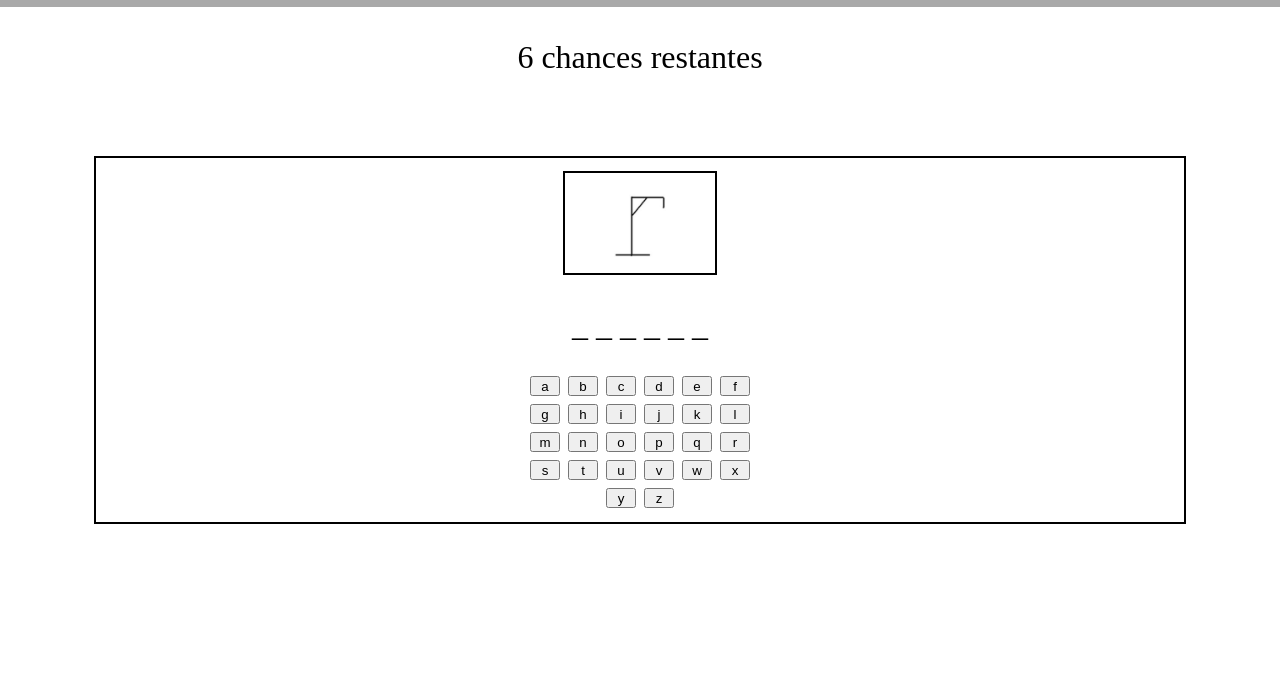
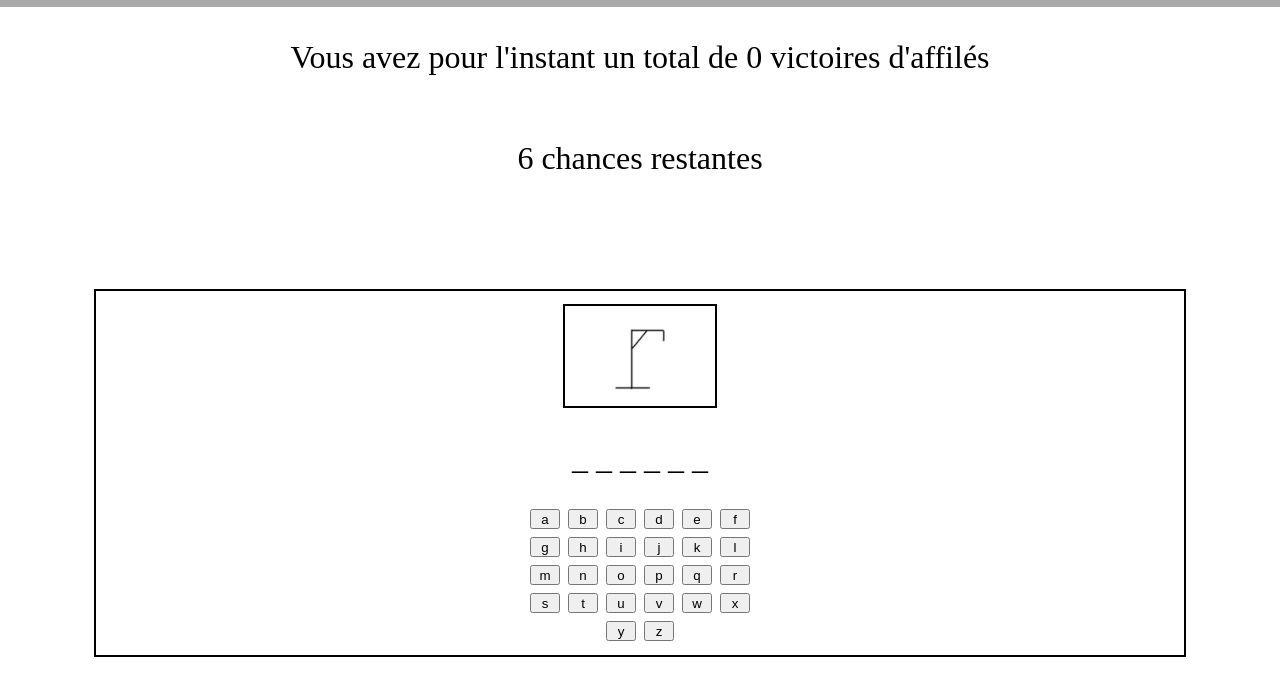
Before and after one commit to Davit-Ners/Hangman-in-TypeScript, a website with bundled scripts: page src/index.html in a window 1280 px wide. Shown: the part 127-800 px from the top of the page. Built offline with nearby package versions, Linux system fonts and the light colour scheme.

Commit message:
Mise en place d'un système de score avec le nombre de victoires d'affilés

```diff
--- a/src/index.html
+++ b/src/index.html
@@ -18,8 +18,10 @@
     <main>
 
         <img class="victoire" id="victoire" src="../img/victoire.png" alt="">
-
-        <p id="chances"></p>
+        <div class="score">
+            <p id="score-affile"></p>
+            <p id="chances"></p>
+        </div>
 
         <div class="containerJeu">
 
--- a/src/script.ts
+++ b/src/script.ts
@@ -8,6 +8,7 @@ const zoneEcriture: HTMLDivElement = document.getElementById('zone-ecriture') as
 const chanceRestantesP: HTMLParagraphElement = document.getElementById('chances') as HTMLParagraphElement;
 const img: HTMLImageElement = document.getElementById('img') as HTMLImageElement;
 const victoire: HTMLImageElement = document.getElementById('victoire') as HTMLImageElement;
+const scoreAffile: HTMLParagraphElement = document.getElementById('score-affile') as HTMLParagraphElement;
 
 // Let et Const
 
@@ -75,6 +76,7 @@ let chance: number;
 let motCache: string;
 let tabMot: string[];
 let tabCache: string[];
+let score: number = 0;
 
 // Fonctions
 
@@ -84,6 +86,7 @@ function placerLettres(): void {
     chance = 6;
     img.src = `../img/etape${chance}.png`;
     chanceRestantesP.textContent = `${chance.toString()} chances restantes`;
+    scoreAffile.textContent = `Vous avez pour l'instant un total de ${score} victoires d'affilés`;
     motCache = getMot();
     tabMot = motCache.split('');
     tabCache = getTirets();
@@ -138,6 +141,11 @@ function game(btn: HTMLButtonElement): void {
         img.src = `../img/etape${chance}.png`;
     }
     if (chance == 0) {
+        if (score > 0) {
+            score = 0;
+            scoreAffile.textContent = `Haha ! Vous retombez à ${score} victoires d'affilés`;
+        }
+        score = 0;
         zoneEcriture.innerHTML = '';
         zoneMotCache.textContent = `Perdu ! Le mot caché était "${motCache}"`;
         const btnRelancer: HTMLButtonElement = document.createElement('button');
@@ -147,6 +155,7 @@ function game(btn: HTMLButtonElement): void {
         btnRelancer.addEventListener('click', function () { placerLettres() });
     }
     if (tabMot.length == 0) {
+        score++;
         victoire.style.display = 'block';
         const btnRelancer: HTMLButtonElement = document.createElement('button');
         btnRelancer.textContent = 'Click ici pour relancer une partie !';
--- a/src/style.css
+++ b/src/style.css
@@ -5,6 +5,7 @@ header {
     align-items: center;
     background-color: darkgray;
     padding: 10px;
+
     img {
         width: 200px;
     }
@@ -38,6 +39,7 @@ body {
     display: flex;
     justify-content: center;
     align-items: center;
+
     img {
         object-fit: cover;
     }
@@ -53,17 +55,26 @@ body {
     font-size: xx-large;
 }
 
-#chances {
-    text-align: center;
-    font-size: xx-large;
-}
+@keyframes bouge {
+    0% {
+        top: 100px;
+    }
 
-@keyframes bouge {
-    0% {top: 100px;}
-    25% {top: 0;}
-    50% {top: 100px;}
-    50% {top: 0;}
-    100% {top: 100px;}
+    25% {
+        top: 0;
+    }
+
+    50% {
+        top: 100px;
+    }
+
+    50% {
+        top: 0;
+    }
+
+    100% {
+        top: 100px;
+    }
 }
 
 .victoire {
@@ -85,3 +96,17 @@ body {
     width: 30px;
     height: 20px;
 }
+
+.score {
+    width: 80%;
+    margin: auto;
+    display: flex;
+    flex-direction: column;
+    justify-content: space-evenly;
+    align-items: center;
+
+    p {
+        text-align: center;
+        font-size: xx-large;
+    }
+}
```
